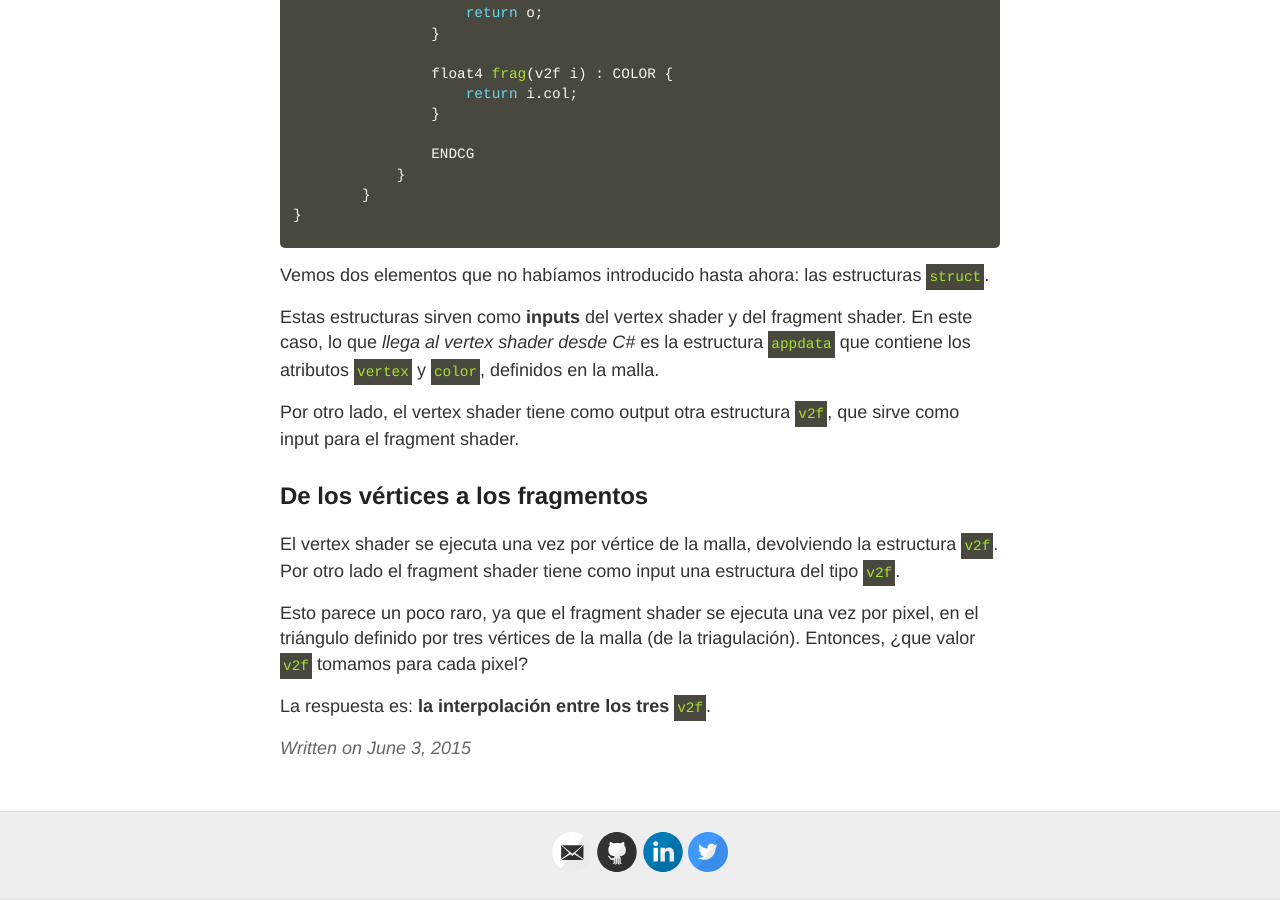
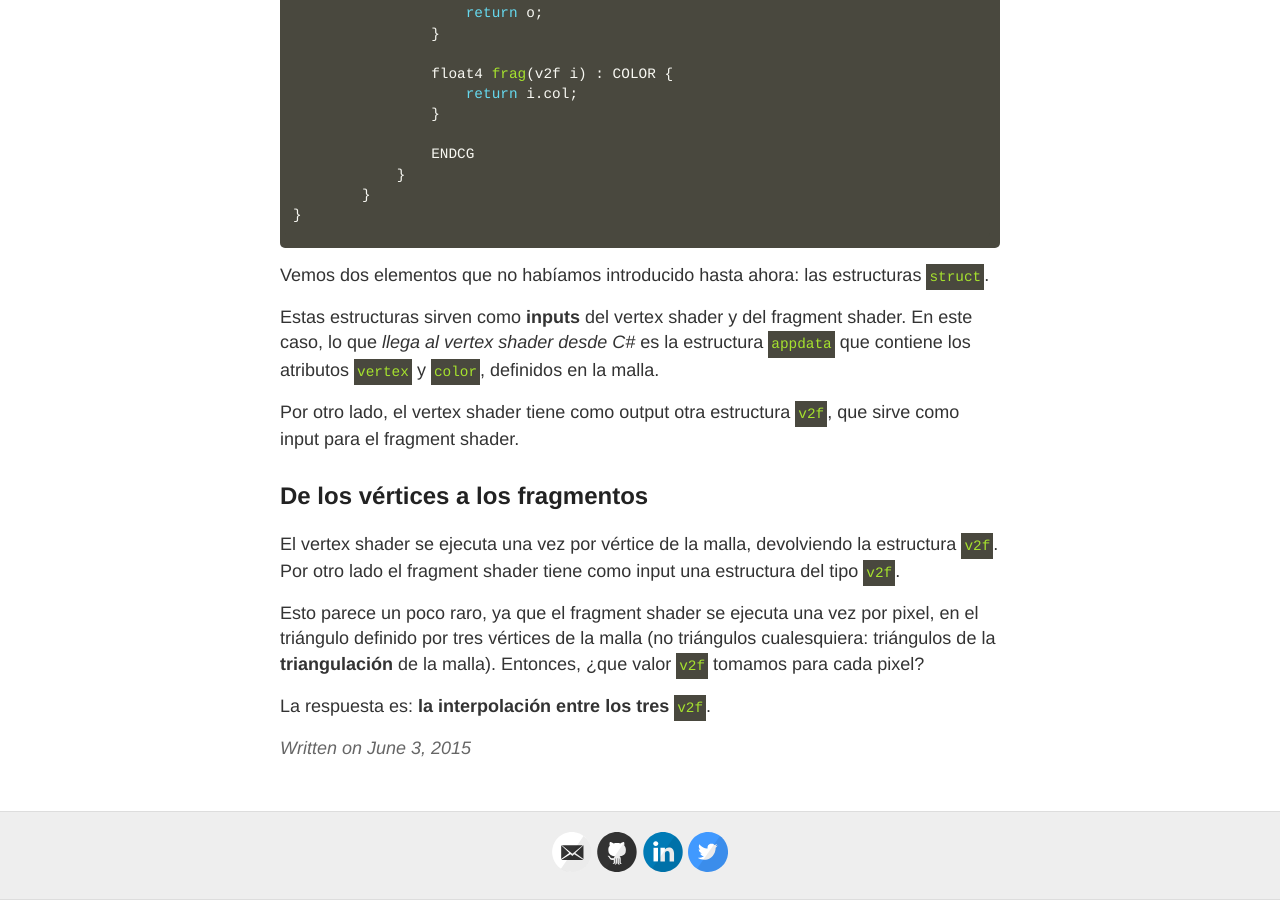
Before and after one commit to josemorval/UnityArchive, a Jekyll site: the page built from _posts/2015-06-03-distintasmaneras.md, in a window 1280 px wide and 900 px high, scrolled down 1371 px. Built offline with Jekyll 4.4.1, drawn with Linux system fonts in a browser that asks for light colours; nearby versions of some CDN libraries; Markdown is read by kramdown in place of the engine named in the settings.

Commit message:
Updated 2015-06-03-distintasmaneras.md

````diff
--- a/_posts/2015-06-03-distintasmaneras.md
+++ b/_posts/2015-06-03-distintasmaneras.md
@@ -79,6 +79,6 @@
 
 El vertex shader se ejecuta una vez por vértice de la malla, devolviendo la estructura ```v2f```. Por otro lado el fragment shader tiene como input una estructura del tipo ```v2f```.
 
-Esto parece un poco raro, ya que el fragment shader se ejecuta una vez por pixel, en el triángulo definido por tres vértices de la malla (de la triagulación). Entonces, ¿que valor ```v2f``` tomamos para cada pixel?
+Esto parece un poco raro, ya que el fragment shader se ejecuta una vez por pixel, en el triángulo definido por tres vértices de la malla (no triángulos cualesquiera: triángulos de la **triangulación** de la malla). Entonces, ¿que valor ```v2f``` tomamos para cada pixel?
 
 La respuesta es: **la interpolación entre los tres** ```v2f```.
````
